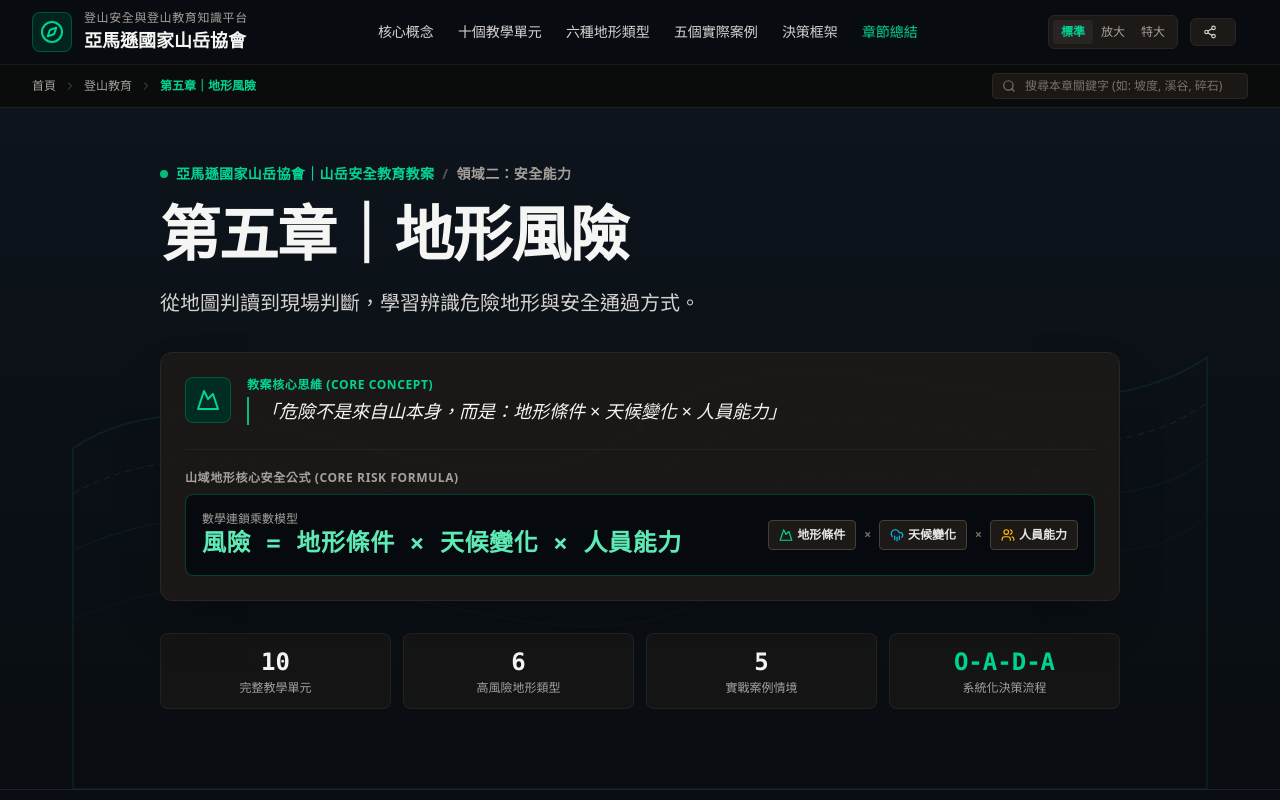
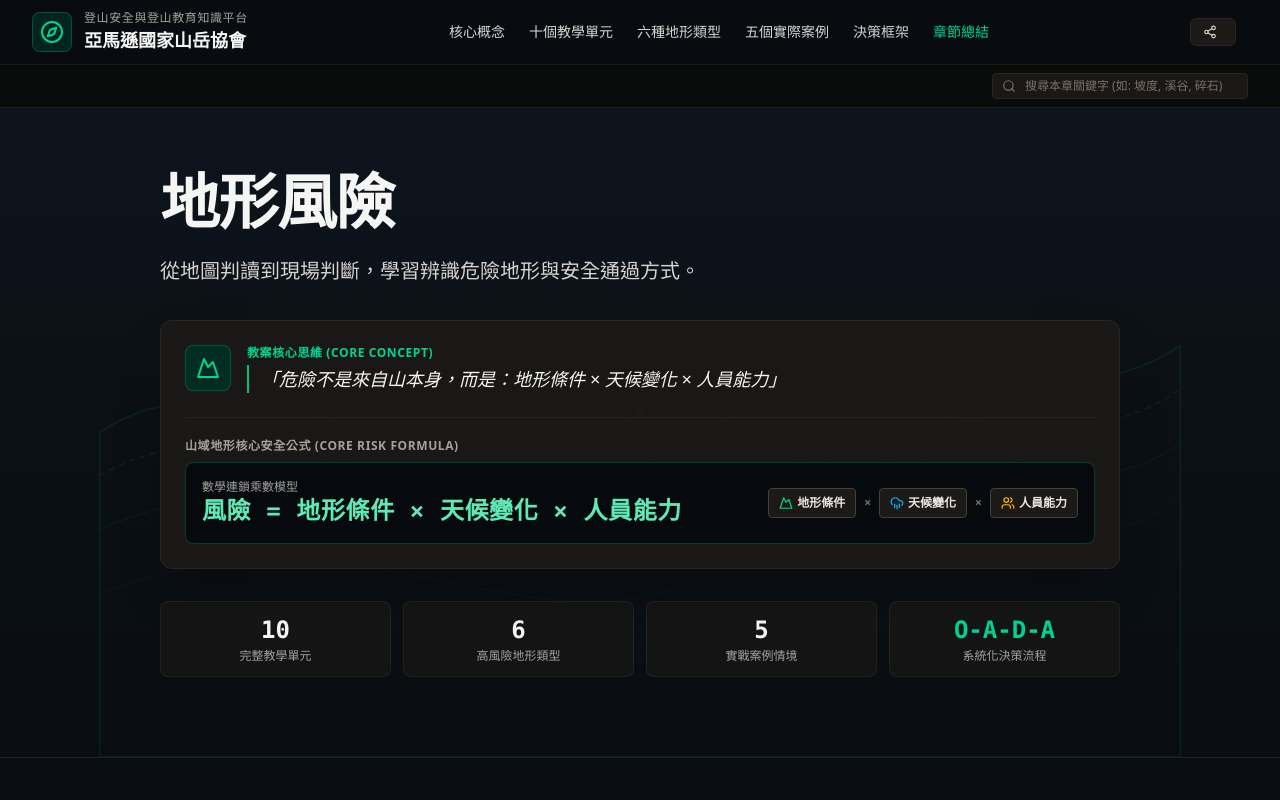
Before and after one commit to transfera920-cloud/amzon-terrain-risk, a React (Vite) app: page / in a window 1280 px wide. Shown: the top 800 px of the page. Built offline with nearby package versions, Linux system fonts and the light colour scheme.

Commit message:
refactor: update navigation, canonical URLs, and UI
Update canonical domain to chapter05.amazon-hike.com, refine HeaderNav properties, simplify HeroChapterHeader, and remove unnecessary footer sections to streamline the site structure.

```diff
--- a/index.html
+++ b/index.html
@@ -10,7 +10,7 @@
     <meta name="robots" content="index, follow, max-snippet:-1, max-image-preview:large, max-video-preview:-1" />
 
     <!-- Canonical URL -->
-    <link rel="canonical" href="https://amazon-hike.com/intro" id="canonical-url" />
+    <link rel="canonical" href="https://chapter05.amazon-hike.com/" id="canonical-url" />
 
     <!-- Open Graph / Facebook -->
     <meta property="og:type" content="article" />
@@ -18,7 +18,7 @@
     <meta property="og:locale" content="zh_TW" />
     <meta property="og:title" content="登山地形風險｜地形判讀與安全通過｜亞馬遜國家山岳協會" />
     <meta property="og:description" content="了解登山地形風險，從地圖判讀、現場觀察到動態評估，學習辨識坡度、岩質、植被、排水與天候變化所帶來的風險，建立更完整的登山安全決策能力。" />
-    <meta property="og:url" content="https://amazon-hike.com/intro" />
+    <meta property="og:url" content="https://chapter05.amazon-hike.com/" />
 
     <!-- Twitter / X Card -->
     <meta name="twitter:card" content="summary_large_image" />
@@ -70,13 +70,13 @@
               "@type": "ListItem",
               "position": 3,
               "name": "第五章｜地形風險",
-              "item": "https://amazon-hike.com/intro"
+              "item": "https://chapter05.amazon-hike.com/"
             }
           ]
         },
         {
           "@type": "Article",
-          "@id": "https://amazon-hike.com/intro#article",
+          "@id": "https://chapter05.amazon-hike.com/#article",
           "isPartOf": {
             "@id": "https://amazon-hike.com/intro#website"
           },
@@ -86,7 +86,7 @@
             "@id": "https://amazon-hike.com/intro#organization"
           },
           "inLanguage": "zh-TW",
-          "mainEntityOfPage": "https://amazon-hike.com/intro",
+          "mainEntityOfPage": "https://chapter05.amazon-hike.com/",
           "about": [
             { "@type": "Thing", "name": "登山地形風險" },
             { "@type": "Thing", "name": "登山安全" },
--- a/src/components/HeaderNav.tsx
+++ b/src/components/HeaderNav.tsx
@@ -1,18 +1,16 @@
 import React, { useState } from 'react';
-import { Compass, BookOpen, ShieldAlert, Menu, X, Search, ChevronRight, Share2, Check } from 'lucide-react';
+import { Compass, Menu, X, Search, Share2, Check } from 'lucide-react';
 
 interface HeaderNavProps {
   onSearchChange: (query: string) => void;
   searchQuery: string;
-  fontSize: 'normal' | 'large' | 'xlarge';
-  setFontSize: (size: 'normal' | 'large' | 'xlarge') => void;
+  fontSize?: 'normal' | 'large' | 'xlarge';
+  setFontSize?: (size: 'normal' | 'large' | 'xlarge') => void;
 }
 
 export const HeaderNav: React.FC<HeaderNavProps> = ({
   onSearchChange,
   searchQuery,
-  fontSize,
-  setFontSize,
 }) => {
   const [mobileMenuOpen, setMobileMenuOpen] = useState(false);
   const [copied, setCopied] = useState(false);
@@ -35,7 +33,7 @@ export const HeaderNav: React.FC<HeaderNavProps> = ({
           {/* Logo & Platform Name */}
           <div className="flex items-center space-x-3">
             <a
-              href="https://amazon-hike.com/"
+              href="https://amazon-hike.com/intro"
               className="w-10 h-10 rounded-lg bg-emerald-950/80 border border-emerald-600/40 flex items-center justify-center text-emerald-400 shadow-inner hover:border-emerald-500 transition-colors"
               aria-label="回亞馬遜國家山岳協會主網站"
             >
@@ -46,7 +44,7 @@ export const HeaderNav: React.FC<HeaderNavProps> = ({
                 登山安全與登山教育知識平台
               </span>
               <a
-                href="https://amazon-hike.com/"
+                href="https://amazon-hike.com/intro"
                 className="text-base sm:text-lg font-bold text-stone-100 hover:text-emerald-400 transition-colors"
               >
                 亞馬遜國家山岳協會
@@ -78,31 +76,6 @@ export const HeaderNav: React.FC<HeaderNavProps> = ({
 
           {/* Quick Action Buttons */}
           <div className="flex items-center space-x-2 sm:space-x-3">
-            {/* Font Size Adjuster */}
-            <div className="hidden sm:flex items-center bg-stone-900 border border-stone-800 rounded-md p-1 text-xs">
-              <button
-                onClick={() => setFontSize('normal')}
-                className={`px-2 py-1 rounded transition-colors ${fontSize === 'normal' ? 'bg-stone-800 text-emerald-400 font-bold' : 'text-stone-400 hover:text-stone-200'}`}
-                title="預設字體"
-              >
-                標準
-              </button>
-              <button
-                onClick={() => setFontSize('large')}
-                className={`px-2 py-1 rounded transition-colors ${fontSize === 'large' ? 'bg-stone-800 text-emerald-400 font-bold' : 'text-stone-400 hover:text-stone-200'}`}
-                title="適中字體"
-              >
-                放大
-              </button>
-              <button
-                onClick={() => setFontSize('xlarge')}
-                className={`px-2 py-1 rounded transition-colors ${fontSize === 'xlarge' ? 'bg-stone-800 text-emerald-400 font-bold' : 'text-stone-400 hover:text-stone-200'}`}
-                title="特大字體（適合戶外現場閱讀）"
-              >
-                特大
-              </button>
-            </div>
-
             {/* Share Page Button */}
             <button
               onClick={handleShare}
@@ -135,17 +108,9 @@ export const HeaderNav: React.FC<HeaderNavProps> = ({
         </div>
       </div>
 
-      {/* Semantic Breadcrumb Bar */}
+      {/* Semantic Filter & Search Bar */}
       <div className="bg-stone-950/70 border-t border-stone-800/60 py-2 px-4 sm:px-6 lg:px-8">
-        <div className="max-w-7xl mx-auto flex items-center justify-between flex-wrap gap-2 text-xs text-stone-400">
-          <nav aria-label="Breadcrumb" className="flex items-center space-x-1.5 sm:space-x-2">
-            <a href="/" className="hover:text-stone-200 transition-colors">首頁</a>
-            <ChevronRight className="w-3 h-3 text-stone-600" />
-            <a href="#top" className="hover:text-stone-200 transition-colors">登山教育</a>
-            <ChevronRight className="w-3 h-3 text-stone-600" />
-            <span className="text-emerald-400 font-semibold" aria-current="page">第五章｜地形風險</span>
-          </nav>
-
+        <div className="max-w-7xl mx-auto flex items-center justify-end text-xs text-stone-400">
           {/* Quick Filter Search Bar */}
           <div className="relative flex items-center w-full sm:w-64">
             <Search className="w-3.5 h-3.5 text-stone-500 absolute left-2.5 pointer-events-none" />
@@ -232,31 +197,6 @@ export const HeaderNav: React.FC<HeaderNavProps> = ({
               章節總結與安全核心
             </a>
           </div>
-
-          {/* Mobile font size control */}
-          <div className="pt-2 flex items-center justify-between text-xs text-stone-400 border-t border-stone-800/80">
-            <span>閱讀字體大小：</span>
-            <div className="flex space-x-1">
-              <button
-                onClick={() => setFontSize('normal')}
-                className={`px-3 py-1 rounded ${fontSize === 'normal' ? 'bg-emerald-900 text-white' : 'bg-stone-900 text-stone-400'}`}
-              >
-                標準
-              </button>
-              <button
-                onClick={() => setFontSize('large')}
-                className={`px-3 py-1 rounded ${fontSize === 'large' ? 'bg-emerald-900 text-white' : 'bg-stone-900 text-stone-400'}`}
-              >
-                放大
-              </button>
-              <button
-                onClick={() => setFontSize('xlarge')}
-                className={`px-3 py-1 rounded ${fontSize === 'xlarge' ? 'bg-emerald-900 text-white' : 'bg-stone-900 text-stone-400'}`}
-              >
-                特大
-              </button>
-            </div>
-          </div>
         </div>
       )}
     </header>
--- a/src/components/HeroChapterHeader.tsx
+++ b/src/components/HeroChapterHeader.tsx
@@ -25,21 +25,12 @@ export const HeroChapterHeader: React.FC = () => {
       </div>
 
       <div className="relative max-w-5xl mx-auto px-4 sm:px-6 lg:px-8">
-
-        {/* Organization & Category Tag */}
-        <div className="flex items-center space-x-2 text-emerald-400 text-xs sm:text-sm font-semibold tracking-wide uppercase mb-3">
-          <span className="inline-block w-2 h-2 rounded-full bg-emerald-500"></span>
-          <span>亞馬遜國家山岳協會｜山岳安全教育教案</span>
-          <span className="text-stone-600">/</span>
-          <span className="text-stone-400">領域二：安全能力</span>
-        </div>
-
         {/* The Exact and Only H1 on the Page */}
         <h1
           id="chapter-main-title"
           className="text-3xl sm:text-4xl md:text-5xl lg:text-6xl font-extrabold tracking-tight text-stone-100 font-serif leading-tight"
         >
-          {CHAPTER_5_DATA.chapterNumber}｜{CHAPTER_5_DATA.chapterTitle}
+          {CHAPTER_5_DATA.chapterTitle}
         </h1>
 
         {/* Subtitle */}
```
Also changed, not shown: src/components/FooterSection.tsx (+8 -95 lines), public/robots.txt, 1 other file (tests, documents, lock files or other folders).
